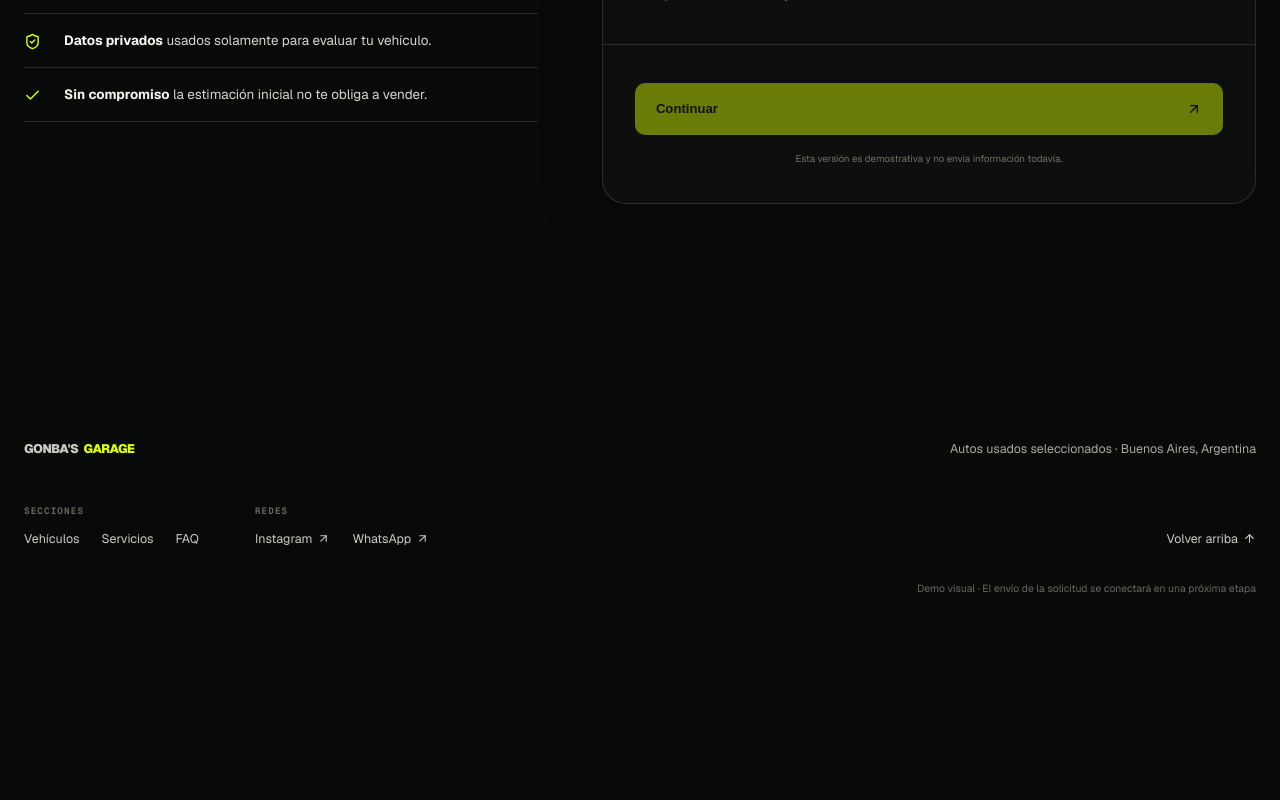
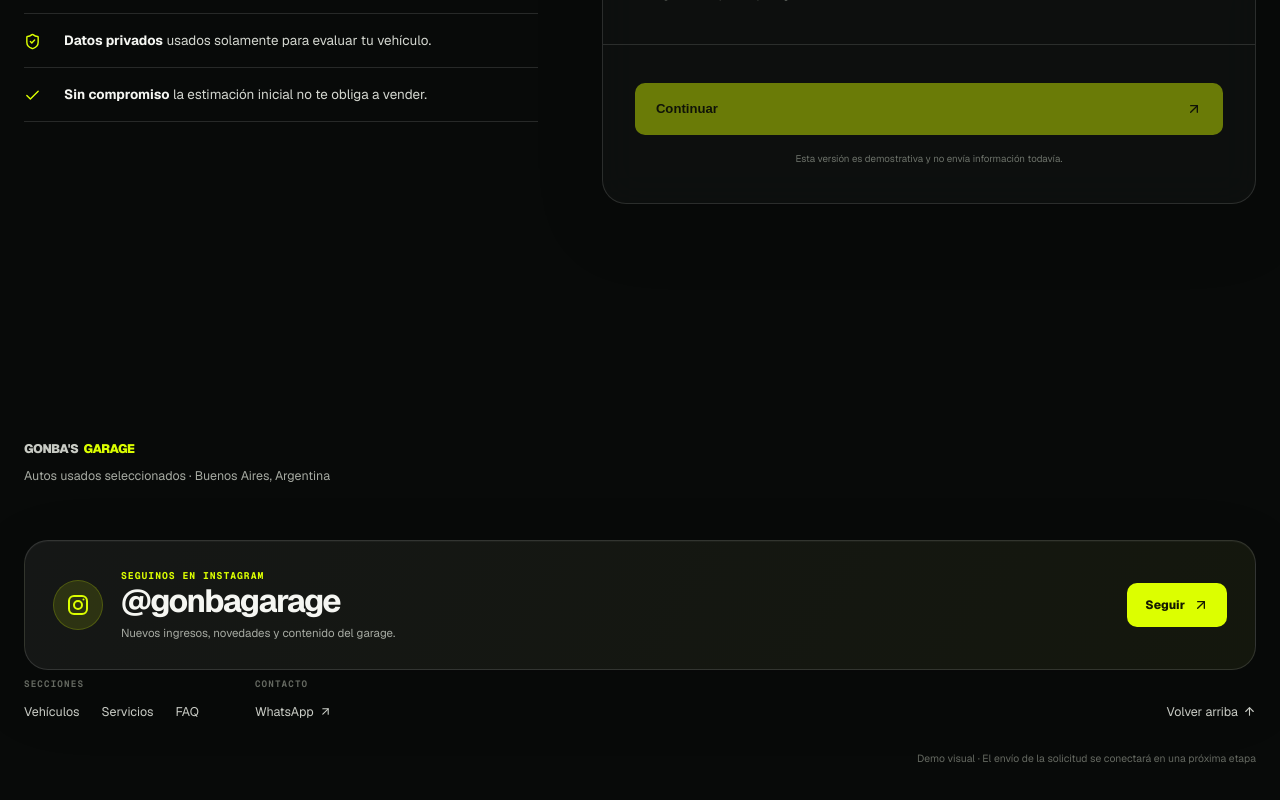
Before and after one commit to florenciasoldavini/gonba-garage, a Next.js app: page /vender in a window 1280 px wide. Shown: the part 710-1510 px from the top of the page. Before the commit the page ends 1340 px from the top, so only its background shows below. Built offline with nearby package versions, Linux system fonts and the light colour scheme; no server answers.

Commit message:
feat: highlight Instagram in site footer

```diff
--- a/app/globals.css
+++ b/app/globals.css
@@ -1028,15 +1028,39 @@ h3 { letter-spacing: -0.04em; }
 .valuation-success-next li span { color: var(--accent); font-family: var(--font-mono); }
 .valuation-success > small { margin-top: 15px; color: #6d726a; font-size: .61rem; }
 
-.site-footer { min-height: 260px; padding-block: 70px 35px; display: grid; grid-template-columns: 1fr 1fr; gap: 35px; align-items: start; }
+.site-footer { min-height: 260px; padding-block: 70px 35px; display: grid; grid-template-columns: 1fr auto; gap: 32px; align-items: start; }
+.footer-intro { display: grid; gap: 10px; }
 .footer-wordmark { font-size: 1.35rem; }
-.site-footer > p { justify-self: end; color: var(--muted); font-size: 0.78rem; }
+.footer-intro > p { margin: 0; color: var(--muted); font-size: 0.78rem; }
+.site-footer .footer-instagram {
+  grid-column: 1 / -1;
+  min-height: 126px;
+  padding: clamp(20px, 2.5vw, 28px);
+  display: grid;
+  grid-template-columns: auto 1fr auto;
+  align-items: center;
+  gap: 18px;
+  overflow: hidden;
+  color: var(--text);
+  border: 1px solid var(--color-border-default);
+  border-radius: var(--radius-feature);
+  background: linear-gradient(120deg, rgba(255, 255, 255, .035), rgba(220, 255, 0, .035)), var(--color-surface-raised);
+  box-shadow: var(--shadow-panel);
+  transition: color var(--duration-default) ease, border-color var(--duration-default) ease, transform var(--duration-default) var(--ease-standard), box-shadow var(--duration-default) var(--ease-standard);
+}
+.site-footer .footer-instagram:hover { color: var(--text); border-color: rgba(220, 255, 0, .3); transform: translateY(-2px); box-shadow: var(--shadow-floating); }
+.footer-instagram-icon { width: 50px; height: 50px; display: grid; place-items: center; color: var(--accent); border: 1px solid rgba(220, 255, 0, .2); border-radius: 50%; background: var(--color-brand-soft); }
+.footer-instagram-copy { min-width: 0; display: grid; gap: 3px; }
+.footer-instagram-copy > span { color: var(--accent); font: 700 0.61rem var(--font-mono); letter-spacing: .1em; text-transform: uppercase; }
+.footer-instagram-copy > strong { color: var(--text); font-size: clamp(1.55rem, 2.5vw, 2.15rem); letter-spacing: -.05em; line-height: 1; }
+.footer-instagram-copy > small { margin-top: 5px; color: var(--muted); font-size: .72rem; line-height: 1.4; }
+.footer-instagram-action { min-height: 44px; padding: 0 18px; display: inline-flex; align-items: center; justify-content: center; gap: 8px; color: var(--accent-dark); border-radius: var(--radius-button); background: var(--accent); font-size: .75rem; font-weight: 800; }
 .footer-navigation { display: flex; flex-wrap: wrap; gap: 56px; }
 .footer-link-group { display: grid; align-content: start; gap: 13px; }
 .footer-link-label { color: #656961; font: 650 0.58rem var(--font-mono); letter-spacing: 0.12em; text-transform: uppercase; }
 .footer-link-list { display: flex; flex-wrap: wrap; gap: 22px; }
 .footer-back-to-top { justify-self: end; align-self: end; }
-.site-footer small { grid-column: 1 / -1; justify-self: end; color: #656961; font-size: 0.65rem; }
+.footer-note { grid-column: 1 / -1; justify-self: end; color: #656961; font-size: 0.65rem; }
 
 /* In-catalog vehicle comparison */
 .compare-dock-shell { position: fixed; z-index: 60; inset-inline: 0; bottom: 18px; padding-inline: 18px; pointer-events: none; }
@@ -1198,7 +1222,9 @@ h3 { letter-spacing: -0.04em; }
   .share-dialog-routes { margin-top: 22px; }
   .share-dialog-signature { display: none; }
   .site-footer { grid-template-columns: 1fr; }
-  .site-footer > p, .site-footer small, .footer-back-to-top { justify-self: start; }
+  .footer-note, .footer-back-to-top { justify-self: start; }
+  .site-footer .footer-instagram { grid-column: auto; grid-template-columns: auto 1fr; }
+  .footer-instagram-action { grid-column: 1 / -1; width: 100%; }
   .footer-navigation { gap: 40px; }
   .catalog-hero { padding-bottom: 40px; }
   .catalog-hero h1 { font-size: clamp(3.2rem, 15vw, 5rem); }
--- a/components/layout/site-footer.tsx
+++ b/components/layout/site-footer.tsx
@@ -17,8 +17,35 @@ export function SiteFooter({
 }: SiteFooterProps) {
   return (
     <footer className="site-footer section-shell">
-      <Wordmark className="footer-wordmark" href={home ? '#inicio' : '/'} />
-      <p>Autos usados seleccionados · Buenos Aires, Argentina</p>
+      <div className="footer-intro">
+        <Wordmark className="footer-wordmark" href={home ? '#inicio' : '/'} />
+        <p>Autos usados seleccionados · Buenos Aires, Argentina</p>
+      </div>
+
+      <a
+        className="footer-instagram"
+        href={INSTAGRAM_URL}
+        target="_blank"
+        rel="noreferrer"
+        aria-label="Seguir a Gonba Garage en Instagram"
+      >
+        <span className="footer-instagram-icon" aria-hidden="true">
+          <svg viewBox="0 0 24 24" width="24" height="24" fill="none" stroke="currentColor" strokeWidth="2">
+            <rect width="18" height="18" x="3" y="3" rx="5" />
+            <circle cx="12" cy="12" r="4" />
+            <circle cx="17.5" cy="6.5" r="1" fill="currentColor" stroke="none" />
+          </svg>
+        </span>
+        <span className="footer-instagram-copy">
+          <span>Seguinos en Instagram</span>
+          <strong>@gonbagarage</strong>
+          <small>Nuevos ingresos, novedades y contenido del garage.</small>
+        </span>
+        <span className="footer-instagram-action">
+          Seguir <ArrowUpRight aria-hidden="true" size={16} />
+        </span>
+      </a>
+
       <div className="footer-navigation">
         <nav className="footer-link-group" aria-label="Secciones">
           <span className="footer-link-label">Secciones</span>
@@ -29,11 +56,8 @@ export function SiteFooter({
           </div>
         </nav>
         <nav className="footer-link-group" aria-label="Redes sociales">
-          <span className="footer-link-label">Redes</span>
+          <span className="footer-link-label">Contacto</span>
           <div className="footer-link-list">
-            <a href={INSTAGRAM_URL} target="_blank" rel="noreferrer">
-              Instagram <ArrowUpRight aria-hidden="true" size={13} />
-            </a>
             <a href={WHATSAPP_URL} target="_blank" rel="noreferrer">
               WhatsApp <ArrowUpRight aria-hidden="true" size={13} />
             </a>
@@ -43,7 +67,7 @@ export function SiteFooter({
       <Link className="footer-back-to-top" href={topHref}>
         Volver arriba <ArrowUp aria-hidden="true" size={13} />
       </Link>
-      <small>{note}</small>
+      <small className="footer-note">{note}</small>
     </footer>
   );
 }
```
